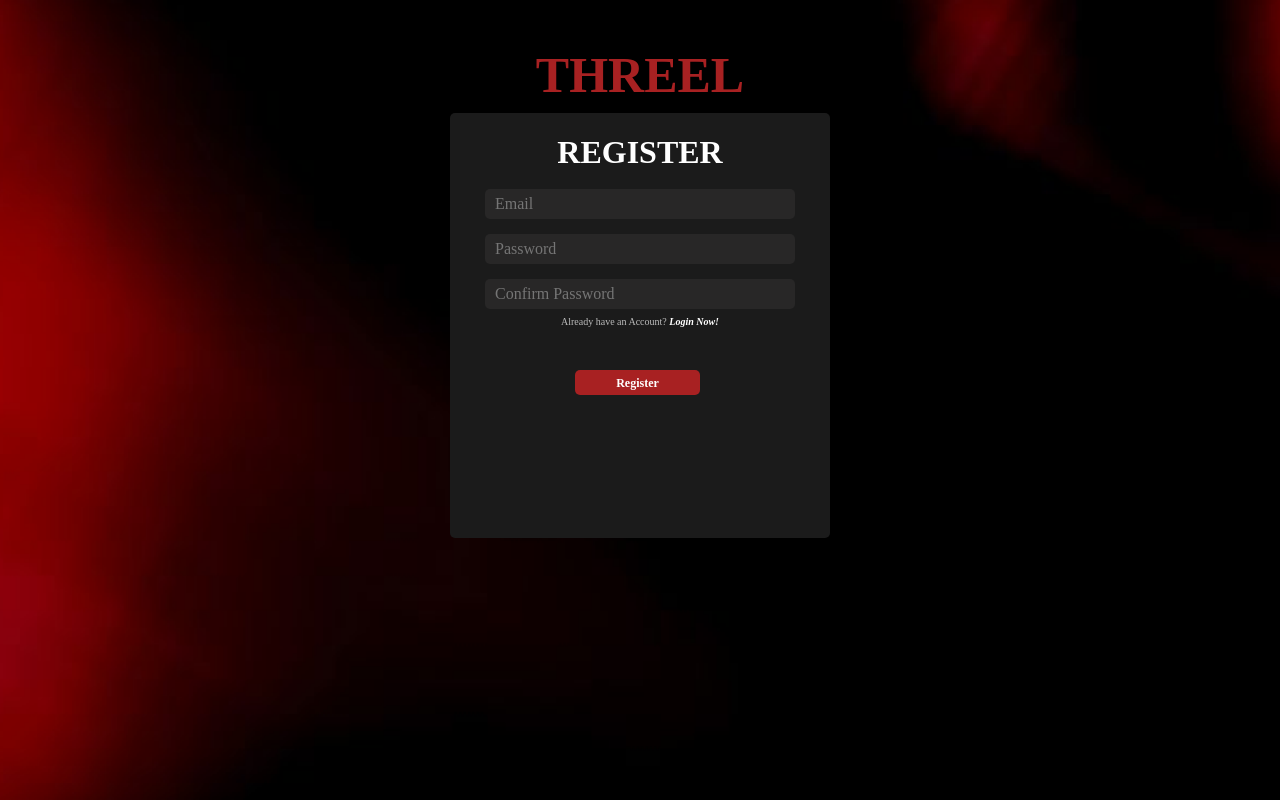
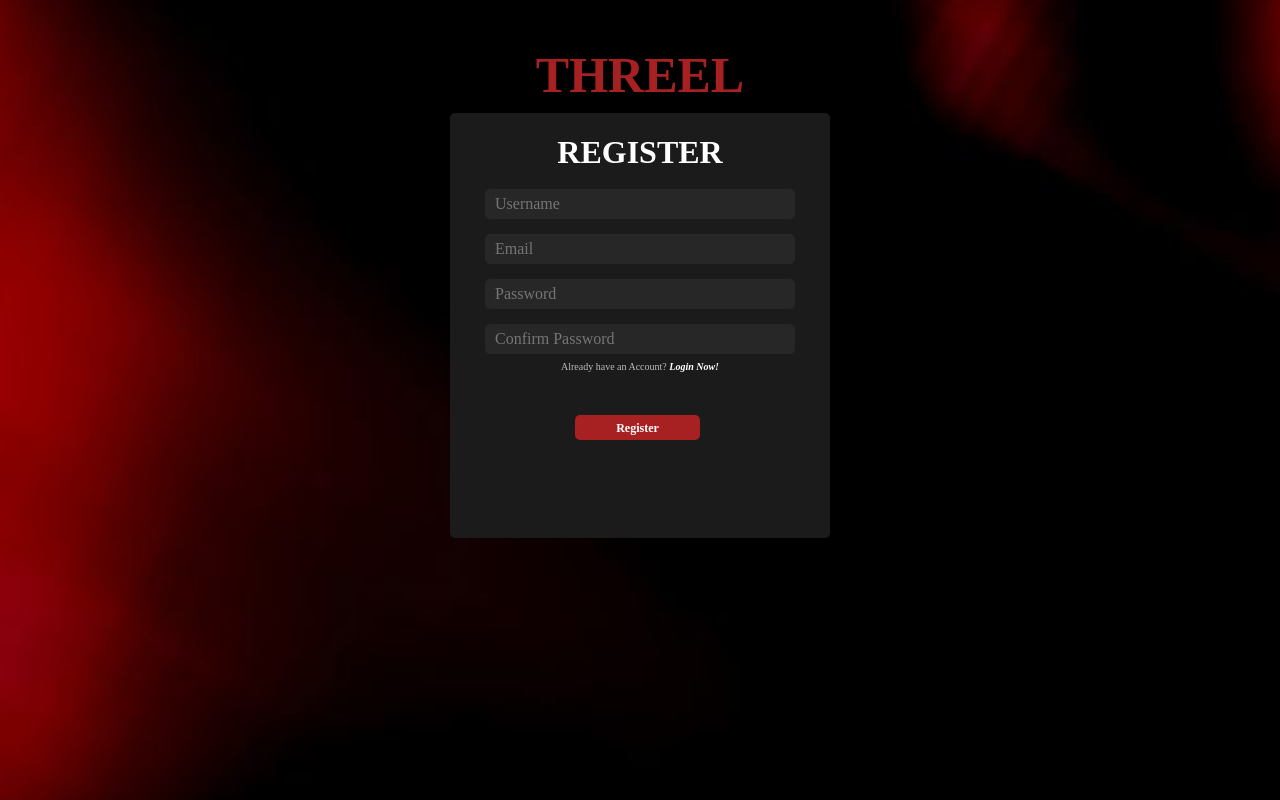
Before and after one commit to jmLecias/threel-frontend, a React (Create React App) app: page / in a window 1280 px wide. Built offline with nearby package versions, Linux system fonts and the light colour scheme.

Commit message:
register user initial changes

```diff
--- a/src/Register.js
+++ b/src/Register.js
@@ -4,6 +4,7 @@ import { Link } from 'react-router-dom';
 
 class Register extends React.Component {
     state = {
+        username: '',
         email: '',
         password: '',
         confirmPassword: ''
@@ -41,6 +42,15 @@ class Register extends React.Component {
                     <h2 className='text-center'>REGISTER</h2>
                     <form className='form-group'>
 
+                        <input
+                            name='username'
+                            type='text'
+                            id='username'
+                            placeholder='Username'
+                            value={this.state.username}
+                            onChange={this.handleChange}
+                            required
+                        />
                         <input
                             name='email'
                             type='email'
```
